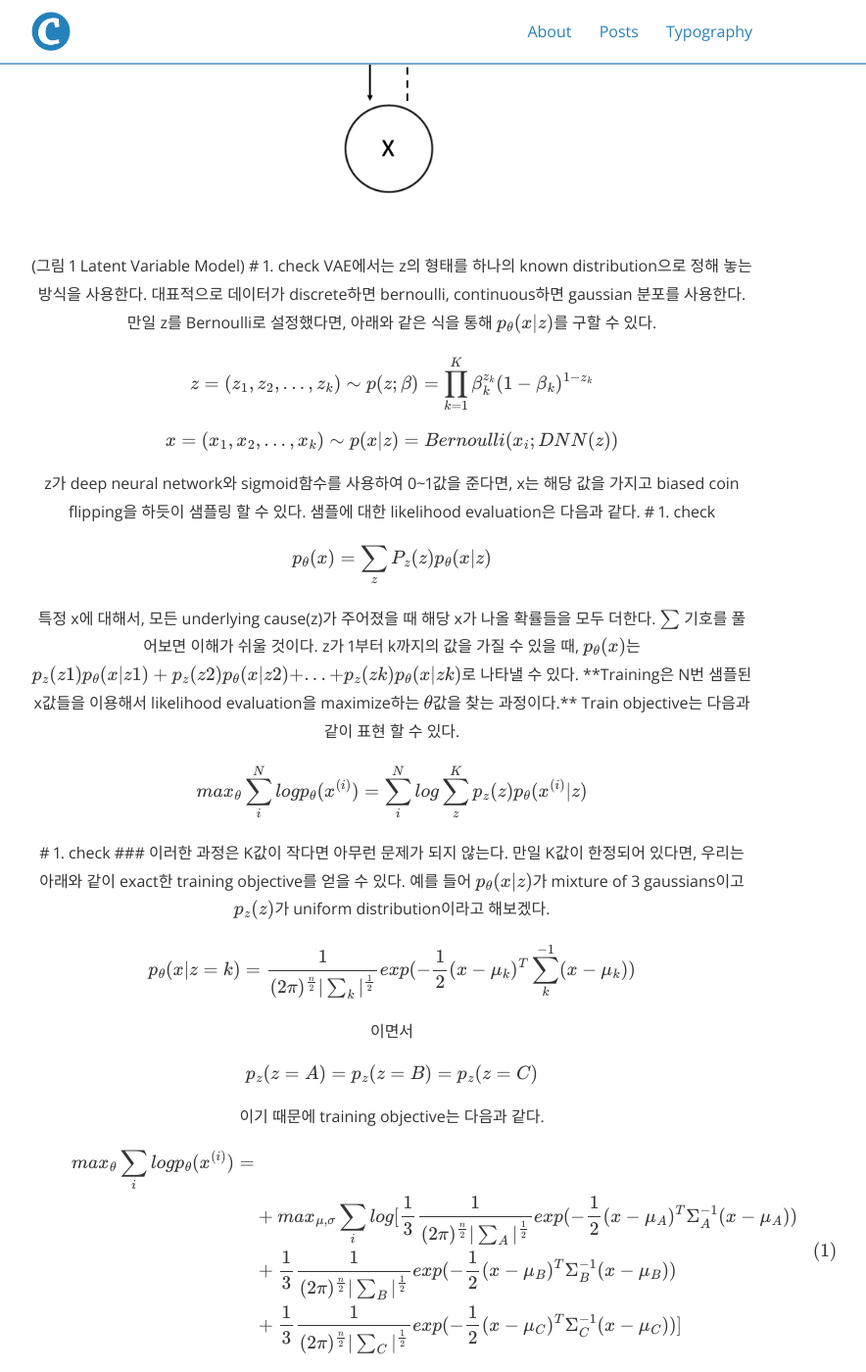
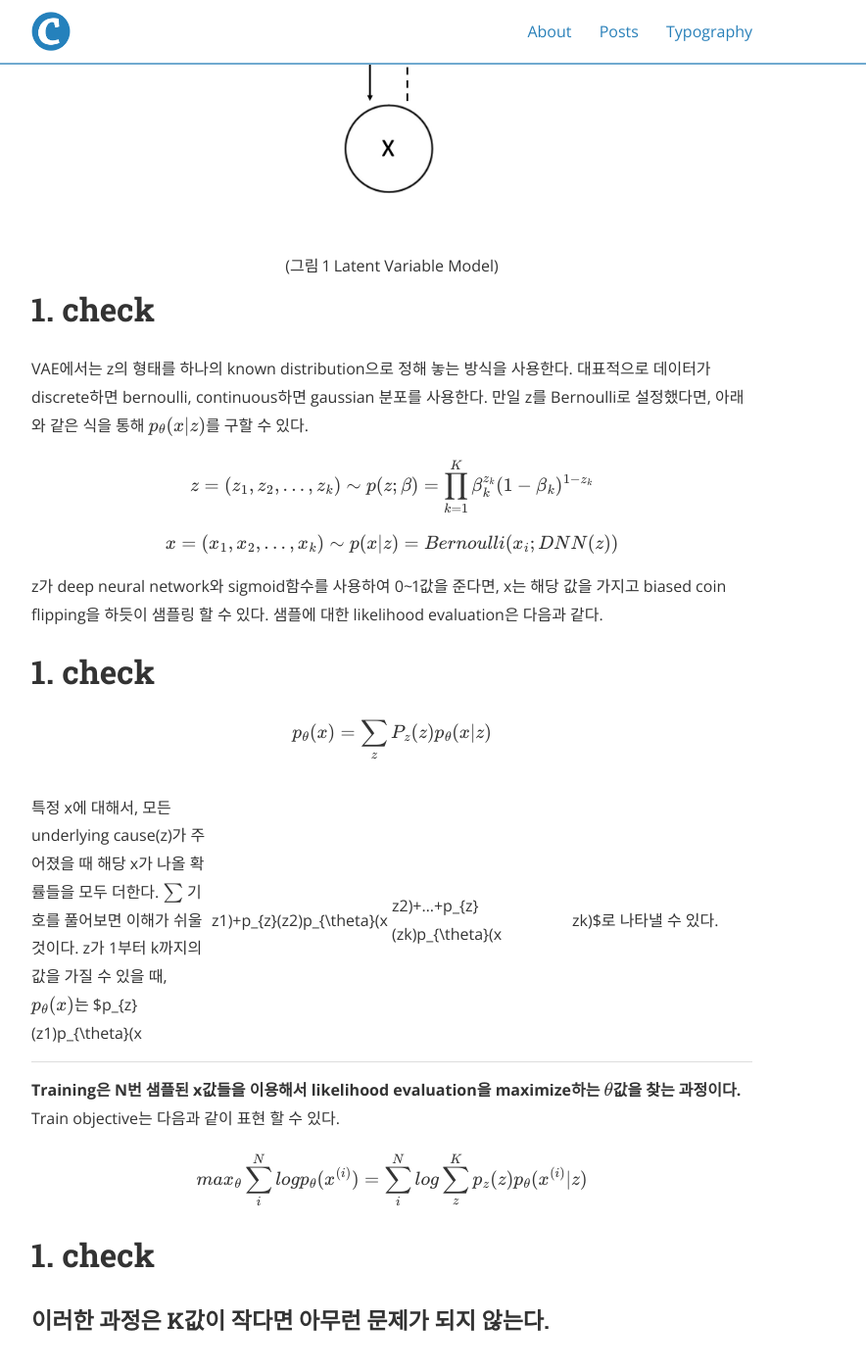
Before and after one commit to deep-generative-models-AIM5036/deep-generative-models-AIM5036.github.io, a Jekyll site: the page built from _posts/2022-11-13-IWAE.md, in a window 1280 px wide and 1400 px high, scrolled down 1002 px. Shown: the whole window at 98% size, without its empty margins (240-1124 px from the left). Built offline with Jekyll 4.4.1, drawn with Linux system fonts in a browser that asks for light colours; nearby versions of some CDN libraries; formulas are drawn with MathJax 3; some of the changed text lies outside the part shown.

Commit message:
Update 2022-11-13-IWAE.md
Signed-off-by: vapene <84373236+vapene@users.noreply.github.com>

```diff
--- a/_posts/2022-11-13-IWAE.md
+++ b/_posts/2022-11-13-IWAE.md
@@ -20,9 +20,12 @@ use_math: true
 IWAE의 핵심 아이디어를 보기 전에 백드라운드로 latent variable model (LVM)에 대해 알아보겠다.
 그림 1은 가장 심플한 LVM의 예시를 보여준다. 그림에서 x는 우리가 실제로 볼 수 있는 데이터 샘플이고, z는 우리가 볼 수 없지만 x를 생성하는데 사용되는 분포다.
 
-<p align="center"><img src="/assets/IWAE_img/Figure1.jpg" width="300" height="400">
-<div style="text-align:center">
-(그림 1 Latent Variable Model)
+<p align="center"><img src="/assets/IWAE_img/Figure1.jpg" width="300" height="400"></p>
+<div align="center">
+  (그림 1 Latent Variable Model)
+</div>
+
+
 
 # 1. check
 
```
